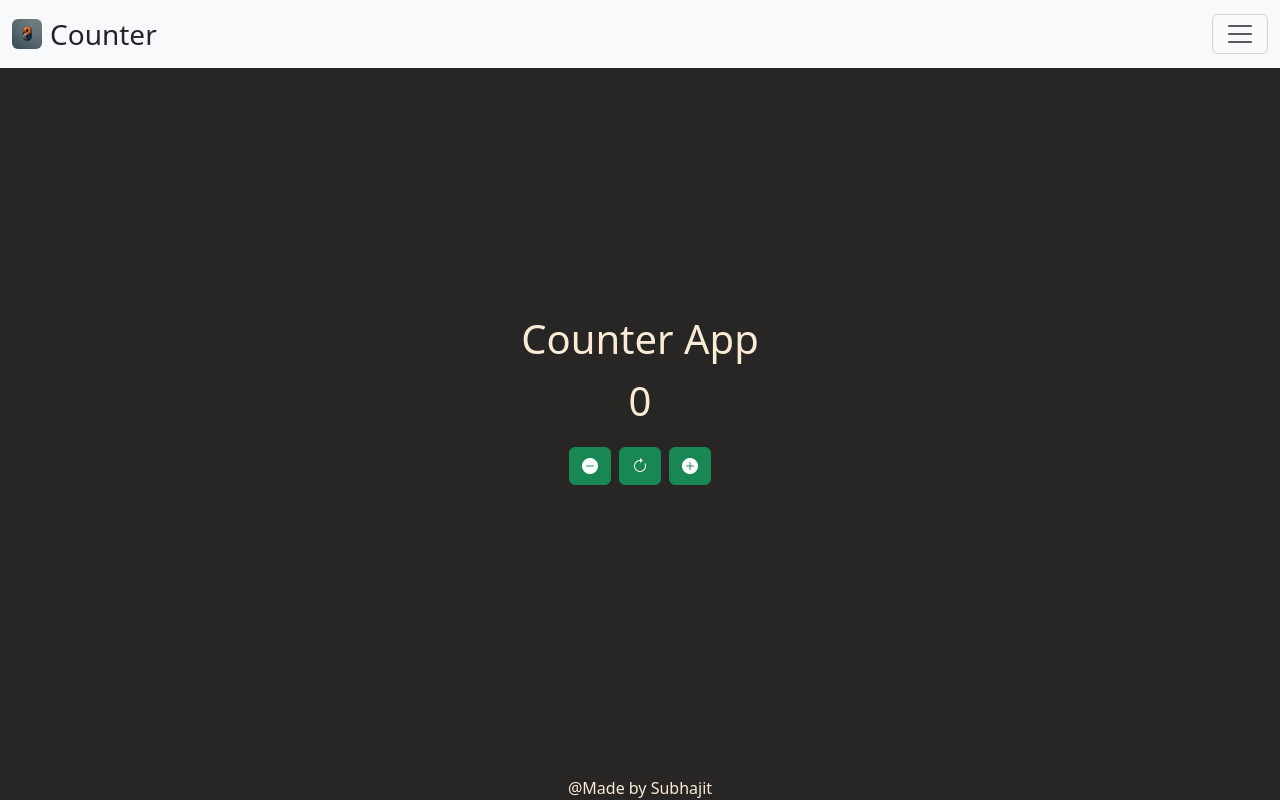
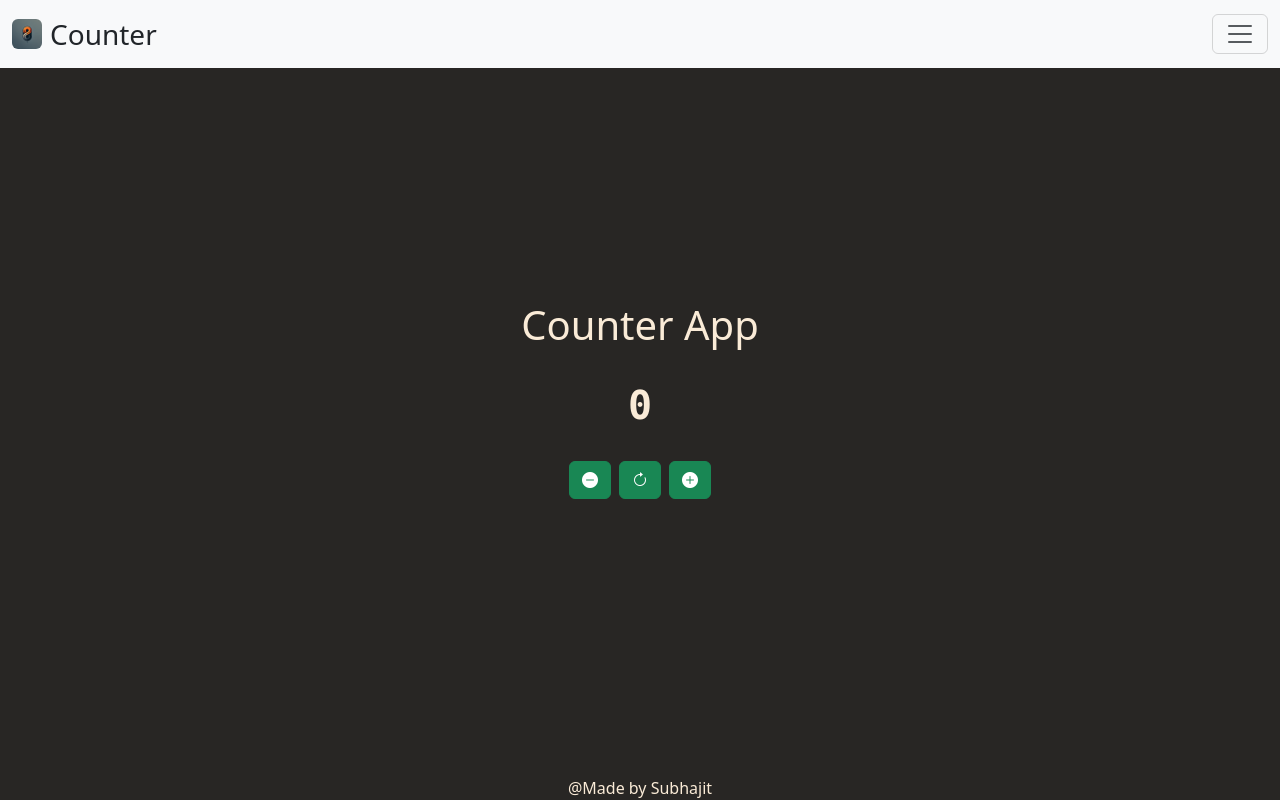
Before and after one commit to SGoD11/React_in_14_days, a React (Create React App) app in the folder 04-state-management/: page / in a window 1280 px wide. Built offline with nearby package versions, Linux system fonts and the light colour scheme.

Commit message:
Added some css

```diff
--- a/04-state-management/src/components/CounterApp.jsx
+++ b/04-state-management/src/components/CounterApp.jsx
@@ -16,7 +16,7 @@ export default function CounterApp() {
         <div className="d-flex align-items-center justify-content-center vh-100"> {/* Flex container to center content */}
             <div className="text-center"> {/* Wrap content to center text */}
                 <h1 className="text-center">Counter App</h1>
-                <p className="fs-1"> {counter}</p>
+                <h2 className="fs-1 p-4 fw-bold font-monospace"> {counter}</h2>
                 <div className="buttons d-flex gap-2 justify-content-center">
                     <button className="btn btn-success" onClick={decrement}><i className="bi bi-dash-circle-fill"></i></button>
                     <button className="btn btn-success" onClick={reset}><i className="bi bi-arrow-clockwise"></i></button>
```
